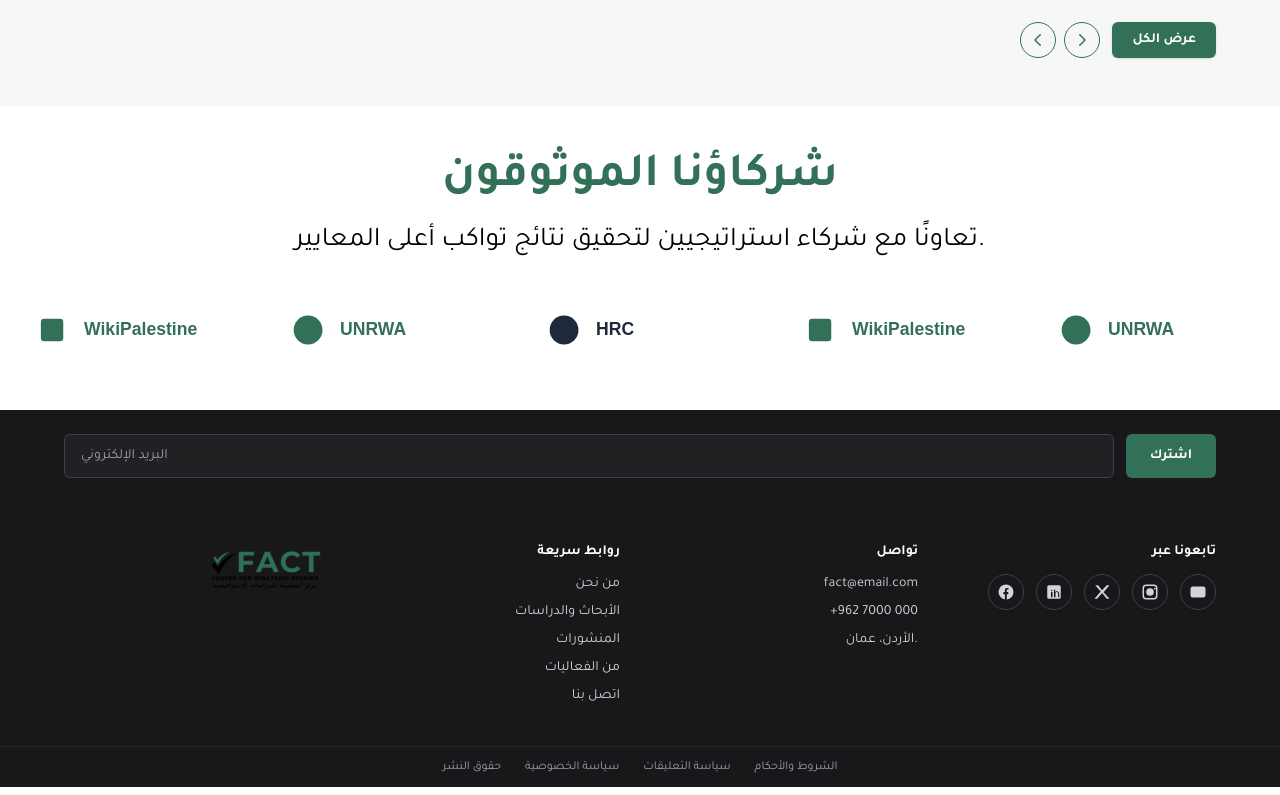
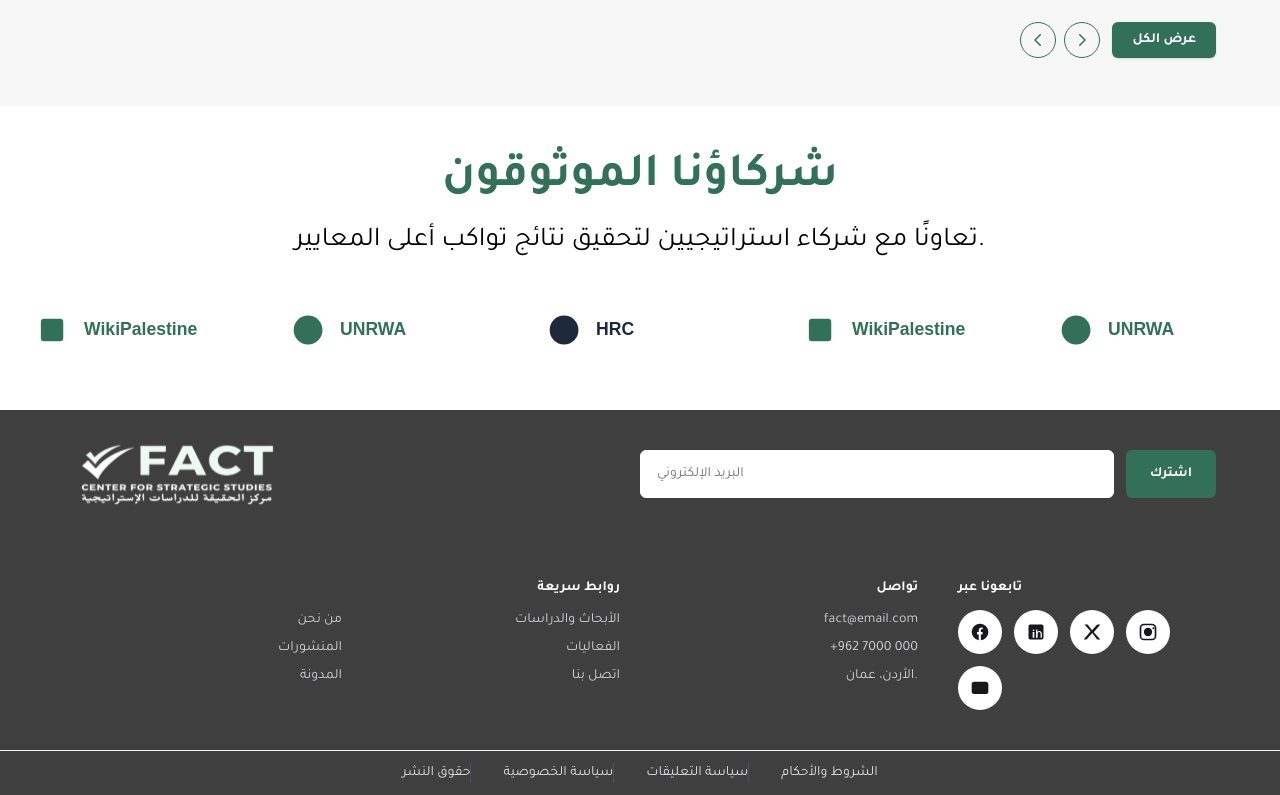
Before and after one commit to mustafasa3d/fact, a Next.js app: page /en in a window 1280 px wide. Shown: the part 4316-5111 px from the top of the page. Built offline with nearby package versions, Linux system fonts and the light colour scheme.

Commit message:
finish main

```diff
--- a/src/app/[locale]/_components/HeroTab.tsx
+++ b/src/app/[locale]/_components/HeroTab.tsx
@@ -10,7 +10,7 @@
 export default function HeroTab({ children, active, imgSrc, noLine }: HeroTabProps) {
   return (
     <button
-      className={`flex max-md:after:!hidden flex-col items-center justify-center gap-3 px-4 py-5 text-sm lg:text-3xl transition-colors bg-white text-gray-900 hover:bg-gray-50 relative ${
+      className={`flex max-md:border max-md:border-gray-200 max-md:after:!hidden flex-col items-center justify-center gap-3 px-4 py-5 text-sm lg:text-3xl transition-colors bg-white text-gray-900 hover:bg-gray-50 relative ${
         noLine
           ? " after:!hidden"
           : " after:content-[''] after:absolute after:min-h-[20px] after:h-[calc(100%-50px)] after:w-[2px] after:bg-gray-200 after:inline-block rtl:after:left-0 ltr:after:right-0 after:top-5 "
--- a/src/app/[locale]/_components/LatestBooks.tsx
+++ b/src/app/[locale]/_components/LatestBooks.tsx
@@ -36,7 +36,7 @@
         <div className="grid grid-cols-1 gap-6 md:grid-cols-2 lg:grid-cols-3">
           {books.map((b) => (
             <article key={b.id} className="group overflow-hidden rounded-md bg-white">
-              <div className="relative aspect-3/4 w-full">
+              <div className="relative aspect-square lg:aspect-3/4 w-full">
                 <Image src={b.img} alt={b.title} width={600} height={700} className="w-full h-[calc(100%-50px)] object-cover ring-1 ring-gray-200" />
                 <div className="absolute inset-x-0 bottom-0">
                   <div className="mx-3 -mb-1 rounded bg-primary px-4 py-3 text-white shadow-md">
--- a/src/components/layout/footer/Footer.tsx
+++ b/src/components/layout/footer/Footer.tsx
@@ -3,9 +3,22 @@
 
 export function Footer() {
   return (
-    <footer className="bg-zinc-900 text-zinc-100" id="footer">
+    <footer className="bg-[#3f3f3f] text-white" id="footer">
       {/* Newsletter */}
-      <div className="mx-auto max-w-6xl px-4 py-6 lg:px-0">
+      <div className="mx-auto max-w-6xl px-4 py-6 lg:px-0 grid grid-cols-1 lg:grid-cols-2">
+        {/* Logo */}
+        <div className="flex items-start justify-start max-lg:mb-5">
+          <div className="flex items-center gap-3">
+            <div className="relative h-20 w-56">
+               <Image
+                  src="/assets/images/footer/footer-logo.svg"
+                  alt="FACT"
+                  fill
+                  className="object-contain"
+                />
+            </div>
+          </div>
+        </div>
         <form
           className="flex flex-col items-stretch gap-3 sm:flex-row sm:items-center"
           action="#"
@@ -13,11 +26,11 @@
           <input
             type="email"
             placeholder="البريد الإلكتروني"
-            className="h-11 flex-1 rounded-md border border-zinc-700 bg-zinc-800/60 px-4 text-sm placeholder:text-zinc-400 focus:border-emerald-500 focus:outline-none"
+            className="min-h-12 flex-1 rounded-md border border-white bg-white px-4 text-sm text-zinc-900 placeholder:text-zinc-500 focus:outline-none"
           />
           <button
             type="submit"
-            className="h-11 rounded-md bg-primary px-6 text-sm font-semibold text-white transition-colors hover:bg-[#0d4f3a]"
+            className="min-h-12 rounded-md bg-primary px-6 text-sm font-semibold text-white transition-colors hover:bg-[#0d4f3a]"
           >
             اشترك
           </button>
@@ -27,24 +40,12 @@
       {/* Links */}
       <div className="mx-auto max-w-6xl px-4 py-10 lg:px-0">
         <div className="grid grid-cols-1 gap-10 md:grid-cols-4">
-          {/* Logo */}
-          <div className="flex items-start justify-start md:justify-end">
-            <div className="flex items-center gap-3">
-              <div className="relative h-14 w-28">
-                <Image
-                  src="/assets/images/whoweare/fact-logo.svg"
-                  alt="FACT"
-                  fill
-                  className="object-contain"
-                />
-              </div>
-            </div>
-          </div>
-
           {/* Quick Links */}
-          <div className="text-right">
-            <h4 className="mb-3 text-sm font-semibold text-white">روابط سريعة</h4>
-            <ul className="space-y-2 text-sm text-zinc-300">
+          <div className="text-right col-span-2">
+            <h4 className="mb-3 text-sm font-semibold text-white">
+              روابط سريعة
+            </h4>
+            <ul className="space-y-2 text-sm text-zinc-300 grid md:grid-cols-2">
               <li>
                 <Link href="#about" className="hover:text-white">
                   من نحن
@@ -62,7 +63,12 @@
               </li>
               <li>
                 <Link href="#events" className="hover:text-white">
-                  من الفعاليات
+                  الفعاليات
+                </Link>
+              </li>
+              <li>
+                <Link href="#blog" className="hover:text-white">
+                  المدونة
                 </Link>
               </li>
               <li>
@@ -74,7 +80,7 @@
           </div>
 
           {/* Contact */}
-          <div className="text-right">
+          <div className="text-right col-span-2 md:col-span-1">
             <h4 className="mb-3 text-sm font-semibold text-white">تواصل</h4>
             <ul className="space-y-2 text-sm text-zinc-300">
               <li>fact@email.com</li>
@@ -84,9 +90,11 @@
           </div>
 
           {/* Social */}
-          <div className="text-right">
-            <h4 className="mb-3 text-sm font-semibold text-white">تابعونا عبر</h4>
-            <div className="flex flex-wrap items-center justify-start gap-3 md:justify-end">
+          <div className="col-span-2 md:col-span-1">
+            <h4 className="mb-3 text-sm font-semibold text-white">
+              تابعونا عبر
+            </h4>
+            <div className="flex flex-wrap items-center gap-3">
               {[
                 { name: "facebook", path: mdiPath.facebook },
                 { name: "linkedin", path: mdiPath.linkedin },
@@ -98,9 +106,15 @@
                   key={s.name}
                   href="#"
                   aria-label={s.name}
-                  className="grid h-9 w-9 place-items-center rounded-full border border-zinc-700 text-zinc-300 transition-colors hover:border-white hover:text-white"
+                  className="grid h-7 w-7 lg:h-11 lg:w-11 place-items-center rounded-full bg-white text-zinc-900 transition-colors hover:bg-white/90"
                 >
-                  <svg width="18" height="18" viewBox="0 0 24 24" fill="currentColor" aria-hidden>
+                  <svg
+                    width="20"
+                    height="20"
+                    viewBox="0 0 24 24"
+                    fill="currentColor"
+                    aria-hidden
+                  >
                     <path d={s.path} />
                   </svg>
                 </Link>
@@ -111,9 +125,9 @@
       </div>
 
       {/* Bottom bar */}
-      <div className="border-t border-zinc-800 py-3">
+      <div className="border-t border-zinc-100 py-3">
         <div className="mx-auto max-w-6xl px-4">
-          <div className="flex flex-wrap items-center justify-center gap-6 text-center text-xs text-zinc-400">
+          <div className="flex flex-wrap items-center justify-center gap-8 text-center text-sm text-zinc-200 divide-x divide-zinc-600">
             <span>حقوق النشر</span>
             <span>سياسة الخصوصية</span>
             <span>سياسة التعليقات</span>
```
Also changed, not shown: public/assets/images/footer/footer-logo.png (added), public/assets/images/footer/footer-logo.svg (added).
